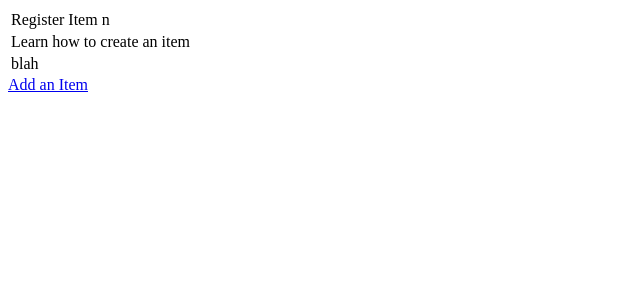
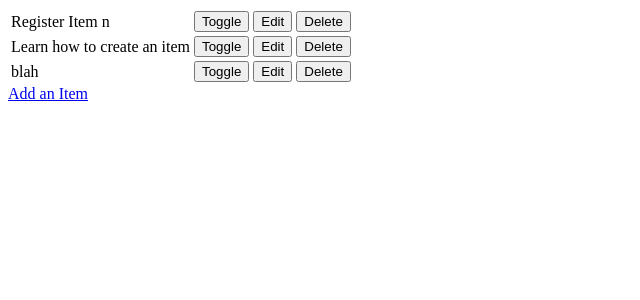
Before and after one commit to culanomeara/hello-django, a Django app: page / in a window 1280 px wide. Shown: the top 300 px of the page, without its empty margins (0-640 px from the left). Run offline with Django 3.2, Linux system fonts and the light colour scheme; data comes from the database, SQL or seed files in the repository; both versions use the stored data as it was after the commit.

Commit message:
Add toggle, edit, delete functionality

```diff
--- a/django_todo/urls.py
+++ b/django_todo/urls.py
@@ -15,10 +15,13 @@ Including another URLconf
 """
 from django.contrib import admin
 from django.urls import path
-from todo.views import get_todo_list, add_item
+from todo import views
 
 urlpatterns = [
     path('admin/', admin.site.urls),
-    path('', get_todo_list, name='get_todo_list'),
-    path('add', add_item, name='add'),
+    path('', views.get_todo_list, name='get_todo_list'),
+    path('add', views.add_item, name='add'),
+    path('edit/<item_id>', views.edit_item, name='edit'),
+    path('toggle/<item_id>', views.toggle_item, name='toggle'),
+    path('delete/<item_id>', views.delete_item, name='delete'),
 ]
--- a/todo/templates/todo/todo_list.html
+++ b/todo/templates/todo/todo_list.html
@@ -14,6 +14,22 @@
             {% else %}
                 <td>{{ item.name }}</td>
             {% endif %}
+            <td>
+                <a href="/toggle/{{ item.id }}">
+                    <button>Toggle</button>
+                </a>
+            </td>
+
+            <td>
+                <a href="/edit/{{ item.id }}">
+                    <button>Edit</button>
+                </a>
+            </td>
+            <td>
+                <a href="/delete/{{ item.id }}">
+                    <button>Delete</button>
+                </a>
+            </td>
         </tr>
         {% empty %}
         <tr><td>You have nothing to do</td></tr>
--- a/todo/views.py
+++ b/todo/views.py
@@ -1,4 +1,4 @@
-from django.shortcuts import render, redirect
+from django.shortcuts import render, redirect, get_object_or_404
 from .models import Item
 from .forms import ItemForm
 
@@ -24,3 +24,31 @@ def add_item(request):
         'form': form
     }
     return render(request, 'todo/add_item.html', context)
+
+
+def edit_item(request, item_id):
+    item = get_object_or_404(Item, id=item_id)
+    if request.method == 'POST':
+        form=ItemForm(request.POST, instance=item)
+        if form.is_valid():
+            form.save()
+            return redirect('get_todo_list')
+
+    form = ItemForm(instance=item)
+    context = {
+        'form': form
+    }
+    return render(request, 'todo/edit_item.html', context)
+
+
+def toggle_item(request, item_id):
+    item = get_object_or_404(Item, id=item_id)
+    item.done = not item.done
+    item.save()
+    return redirect('get_todo_list')
+
+
+def delete_item(request, item_id):
+    item = get_object_or_404(Item, id=item_id)
+    item.delete()
+    return redirect('get_todo_list')
```
Also changed, not shown: todo/templates/todo/edit_item.html (added, +22 -0 lines), db.sqlite3.
